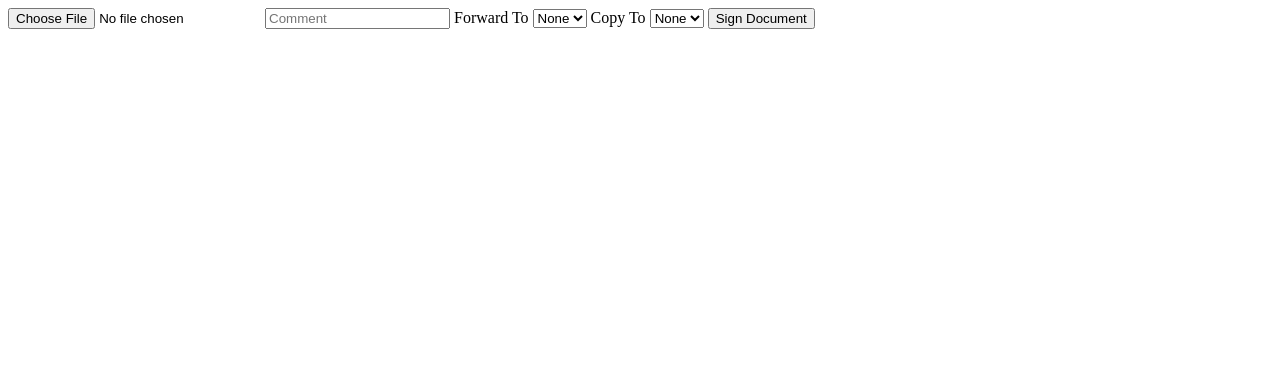
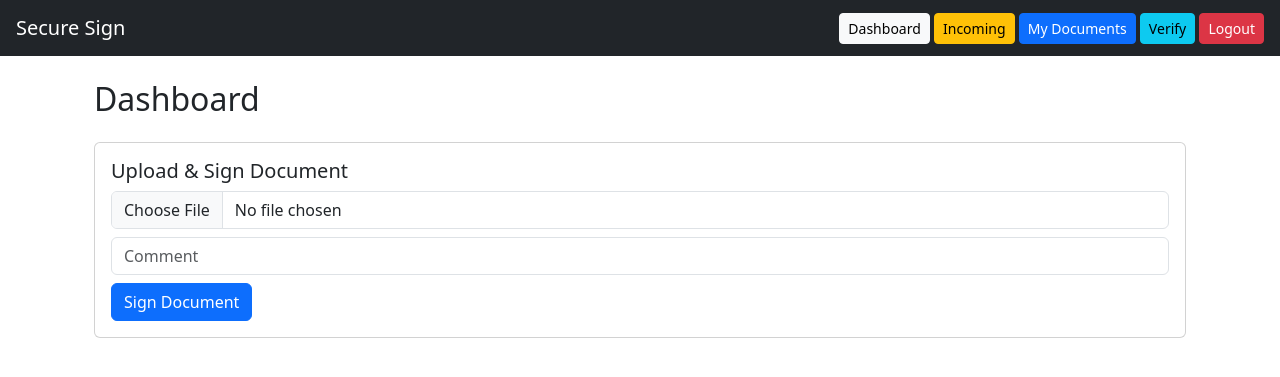
Before and after one commit to St-thomas-Aquinas/Secure-sign-Version-2, a Flask app: page /dashboard in a window 1280 px wide. Shown: the top 377 px of the page. Run offline with Flask 3, Linux system fonts and the light colour scheme; the visitor is signed in with stand-in values (Sample User, id 1); data that the repository does not hold is empty; some libraries are stand-ins or nearby versions.

Commit message:
Update dashboard.html

```diff
--- a/templates/dashboard.html
+++ b/templates/dashboard.html
@@ -1,27 +1,62 @@
+{% extends "base.html" %}
+
+{% block content %}
+
+<div class="container mt-4">
+
+    <h2 class="mb-4">Dashboard</h2>
+
+    <!-- SIGN DOCUMENT -->
+    <div class="card p-3 mb-4">
+        <h5>Upload & Sign Document</h5>
+
         <form method="POST" enctype="multipart/form-data">
+            <input type="file" name="file" class="form-control mb-2" required>
+            <input type="text" name="comment" class="form-control mb-2" placeholder="Comment">
+            <button class="btn btn-primary">Sign Document</button>
+        </form>
+    </div>
 
-    <input type="file" name="file" class="form-control" required>
+    <!-- SIGNED DOCUMENT SECTION -->
+    {% if signed_file %}
+    <div class="card p-3">
+        <h5>Signed Document Ready</h5>
 
-    <input type="text" name="comment" class="form-control mt-2" placeholder="Comment">
+        <!-- DOWNLOAD -->
+        <a href="{{ url_for('download', filename=signed_file) }}" class="btn btn-success mb-3">
+            Download Signed Document
+        </a>
 
-    <!-- FORWARD TO -->
-    <label class="mt-3">Forward To</label>
-    <select name="forward_to" class="form-control">
-        <option value="">None</option>
+        <hr>
+
+        <!-- FORWARD FORM -->
+        <h6>Forward Document</h6>
+        <form method="POST" action="{{ url_for('forward_document') }}">
+            <input type="hidden" name="file" value="{{ signed_file }}">
+
+            <label class="form-label">Forward To</label>
+            <select name="forward_to" class="form-control mb-2" required>
+                <option value="" disabled selected>Select a recipient...</option>
                 {% for user in users %}
-            <option value="{{ user }}">{{ user }}</option>
+                    <option value="{{ user[0] }}">{{ user[0] }}</option>
                 {% endfor %}
             </select>
 
-    <!-- COPY TO -->
-    <label class="mt-3">Copy To</label>
-    <select name="copy_to" class="form-control">
+            <label class="form-label">Copy To (CC)</label>
+            <select name="copy_to" class="form-control mb-2">
                 <option value="">None</option>
                 {% for user in users %}
-            <option value="{{ user }}">{{ user }}</option>
+                    <option value="{{ user[0] }}">{{ user[0] }}</option>
                 {% endfor %}
             </select>
 
-    <button class="btn btn-primary mt-3">Sign Document</button>
+            <textarea name="comment" class="form-control mb-2" placeholder="Optional comment for the recipient"></textarea>
 
+            <button class="btn btn-warning">Send</button>
         </form>
+    </div>
+    {% endif %}
+
+</div>
+
+{% endblock %}
```
Lines whose indentation alone changed are shown as unchanged.
